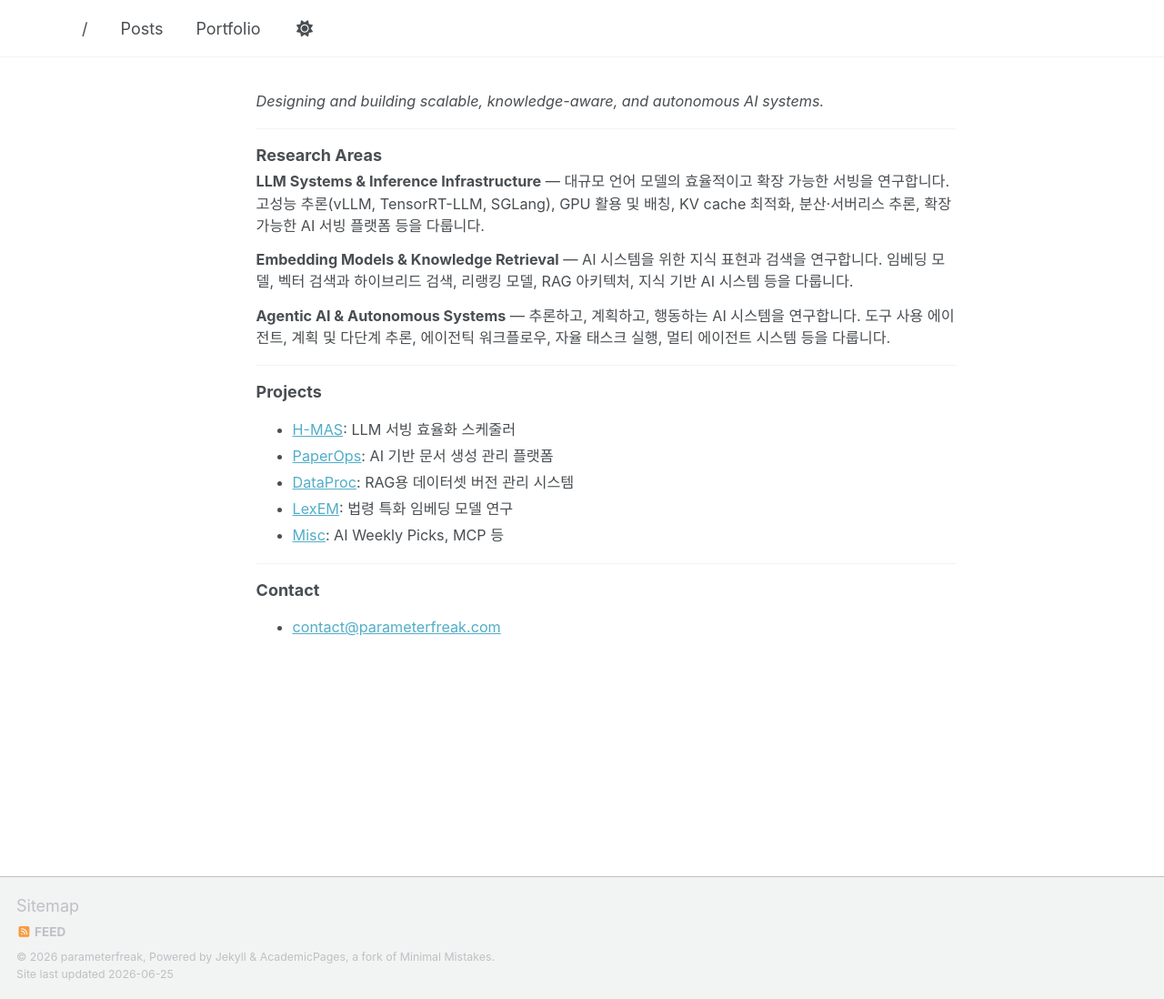
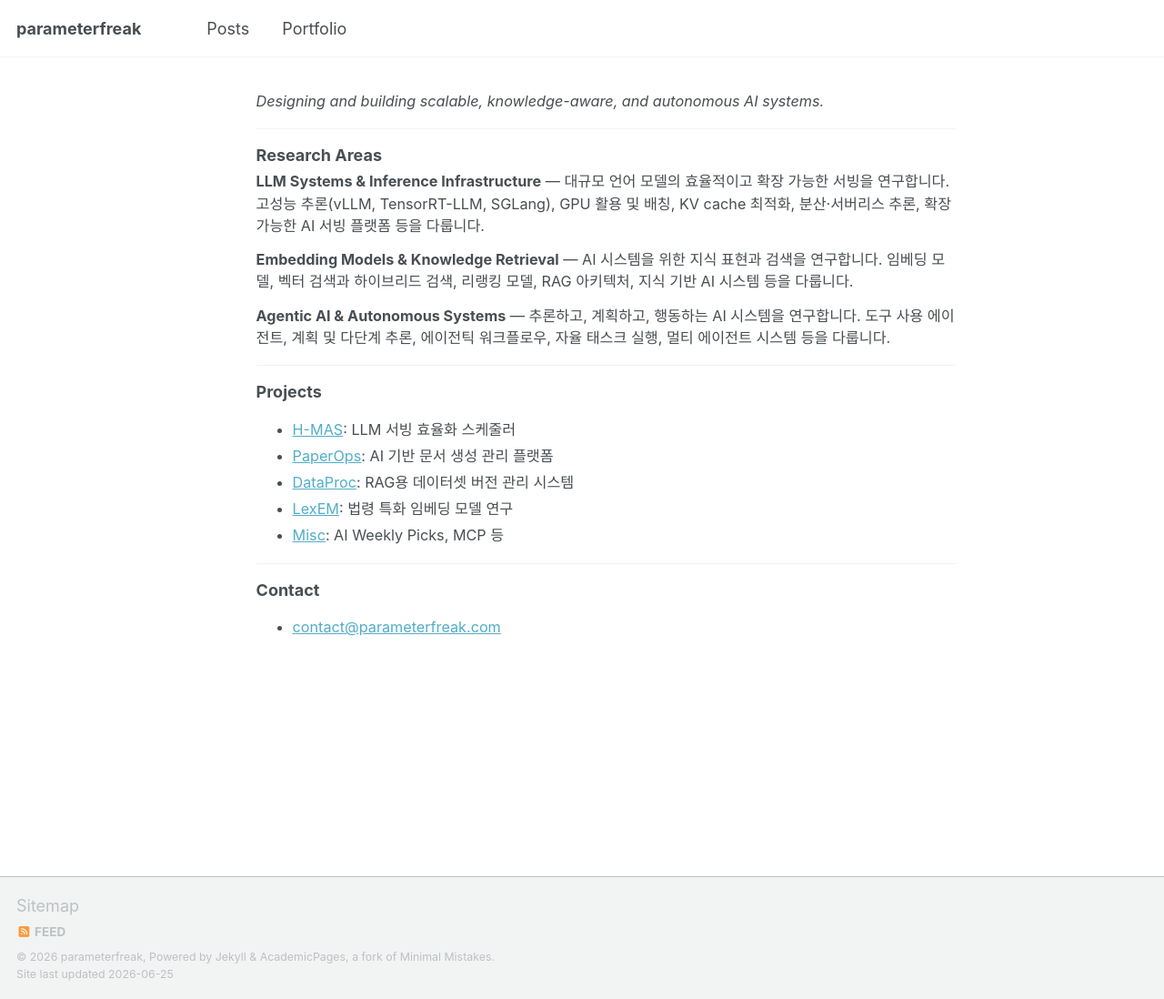
Before and after one commit to parameterfreak/parameterfreak.github.io, a Jekyll site: the page built from _pages/about.md, in a window 1280 px wide and 1098 px high. Shown: the whole window at 91% size. Built offline with Jekyll 4.4.1, drawn with Linux system fonts in a browser that asks for light colours; a script that is not in the unit is left out.

Commit message:
Clean up masthead and lock site to light mode
- Replace the awkward '/' home link with the site name (parameterfreak),
  falling back to site.name when site.title is empty; drop the '/' nav item.
- Soften masthead site-name weight from bold to semibold.
- Force light mode: remove the theme-toggle button and pin theme to light
  in <head> so OS dark preference no longer flips the design.

```diff
--- a/_data/navigation.yml
+++ b/_data/navigation.yml
@@ -23,9 +23,6 @@ main:
   #- title: "About"
   #  url: /about/
 
-  - title: "/"
-    url: /
-
   - title: "Posts"
     url: /posts/
 
--- a/_includes/head/custom.html
+++ b/_includes/head/custom.html
@@ -12,4 +12,12 @@
 <link rel="icon" href="/images/favicon.ico"/>
 <meta name="theme-color" content="#ffffff"/>
 
+<!-- Force light mode: pin theme to light, ignore OS dark preference -->
+<script>
+  (function () {
+    try { localStorage.setItem("theme", "light"); } catch (e) {}
+    document.documentElement.removeAttribute("data-theme");
+  })();
+</script>
+
 <!-- end custom head snippets -->
--- a/_includes/masthead.html
+++ b/_includes/masthead.html
@@ -6,7 +6,7 @@
       <nav id="site-nav" class="greedy-nav">
         <button><div class="navicon"></div></button>
         <ul class="visible-links">
-          <li class="masthead__menu-item masthead__menu-item--lg persist"><a href="{{ base_path }}/">{{ site.title }}</a></li>
+          <li class="masthead__menu-item masthead__menu-item--lg persist"><a href="{{ base_path }}/">{{ site.title | default: site.name }}</a></li>
           {% for link in site.data.navigation.main %}
             {% if link.url contains 'http' %}
               {% assign domain = '' %}
@@ -15,9 +15,6 @@
             {% endif %}
             <li class="masthead__menu-item"><a href="{{ domain }}{{ link.url }}">{{ link.title }}</a></li>
           {% endfor %}
-          <li id="theme-toggle" class="masthead__menu-item persist tail">
-            <a role="button" aria-labelledby="theme-icon"><i id="theme-icon" class="fa-solid fa-sun" aria-hidden="true" title="toggle theme"></i></a>
-          </li>
         </ul>
         <ul class="hidden-links hidden"></ul>
       </nav>
--- a/_sass/layout/_masthead.scss
+++ b/_sass/layout/_masthead.scss
@@ -62,6 +62,6 @@
 
   &--lg {
     padding-right: 2em;
-    font-weight: 700;
+    font-weight: 600;
   }
 }
```
